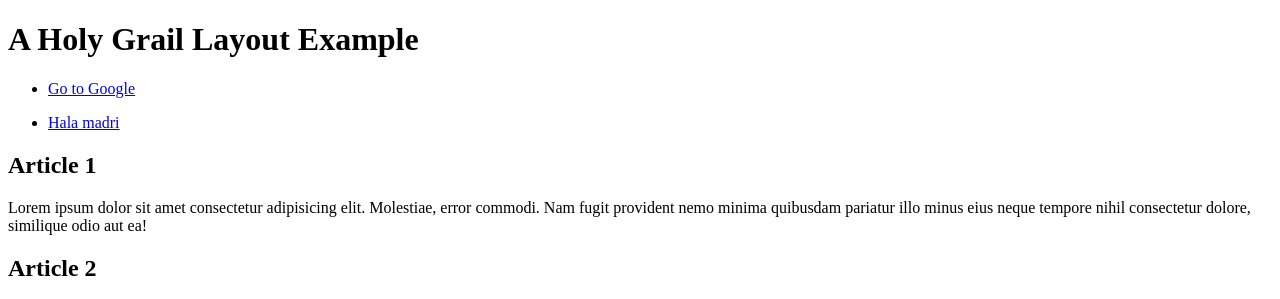
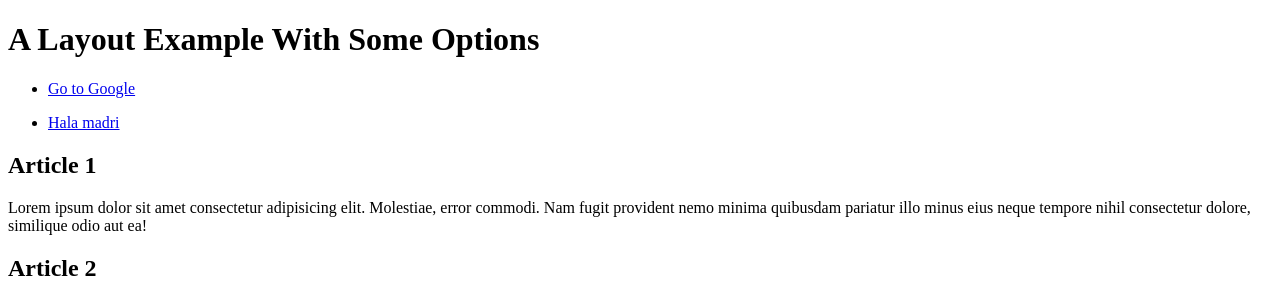
Before and after one commit to zinum-dev/WDD130, a plain HTML site: page week02/holygrail.html in a window 1280 px wide. Shown: the top 299 px of the page. Drawn offline with Linux system fonts and the light colour scheme.

Commit message:
correcting erros

```diff
--- a/week02/holygrail.html
+++ b/week02/holygrail.html
@@ -1,7 +1,7 @@
 <!DOCTYPE html>
 <html lang="es-US">
   <head>
-    <meta charset="utf-8" />
+    <meta charset="UTF-8">
     <meta name="viewport" content="width=device-width,initial-scale=1.0" />
     <title>André Muniz | week 02 Holy Grail Example</title>
     <meta name="description" content="A Webpage with an example of layout" />
@@ -9,7 +9,7 @@
   </head>
   <body>
     <header>
-      <h1>A Holy Grail Layout Example</h1>
+      <h1>A Layout Example With Some Options</h1>
     </header>
     <nav>
       <ul>
```
